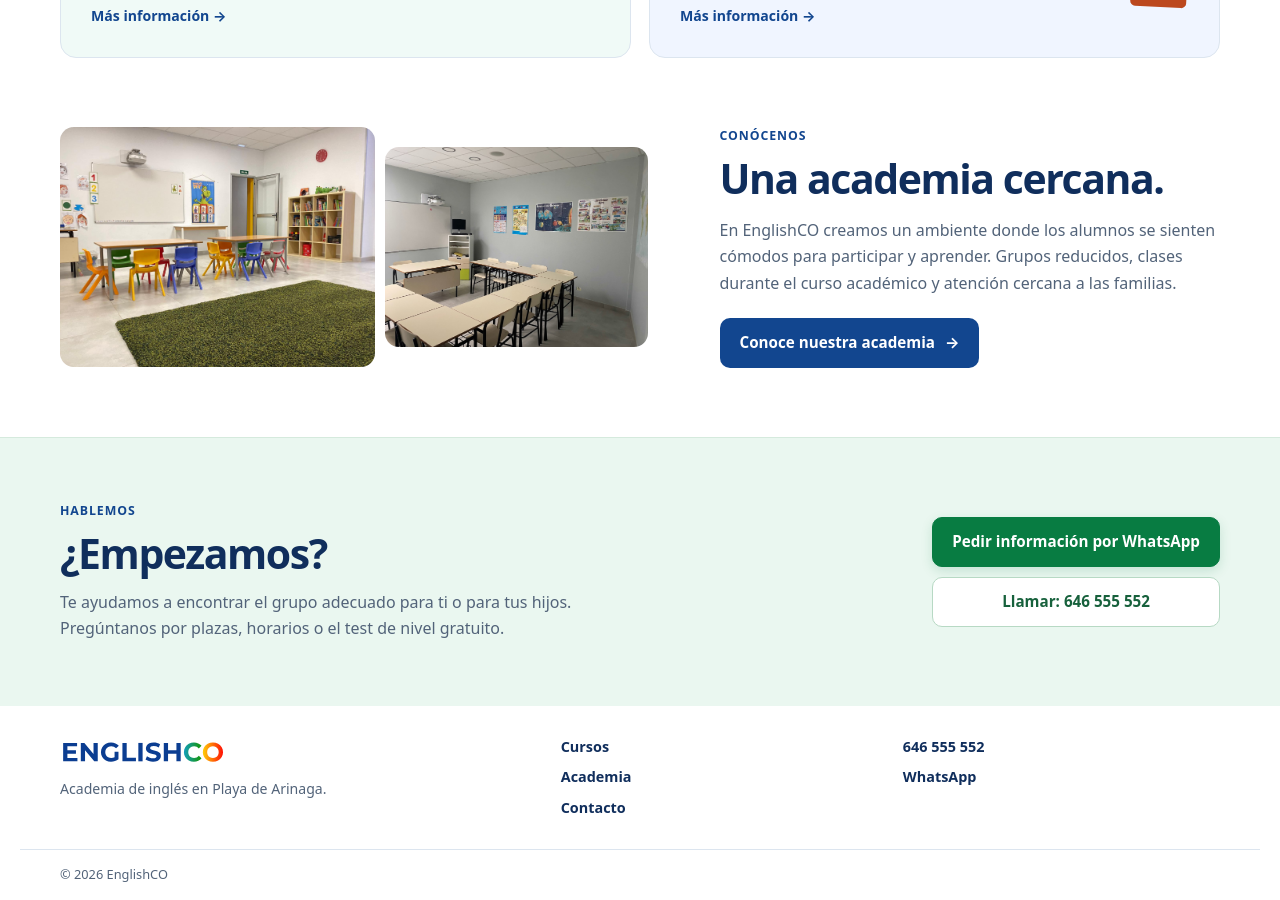
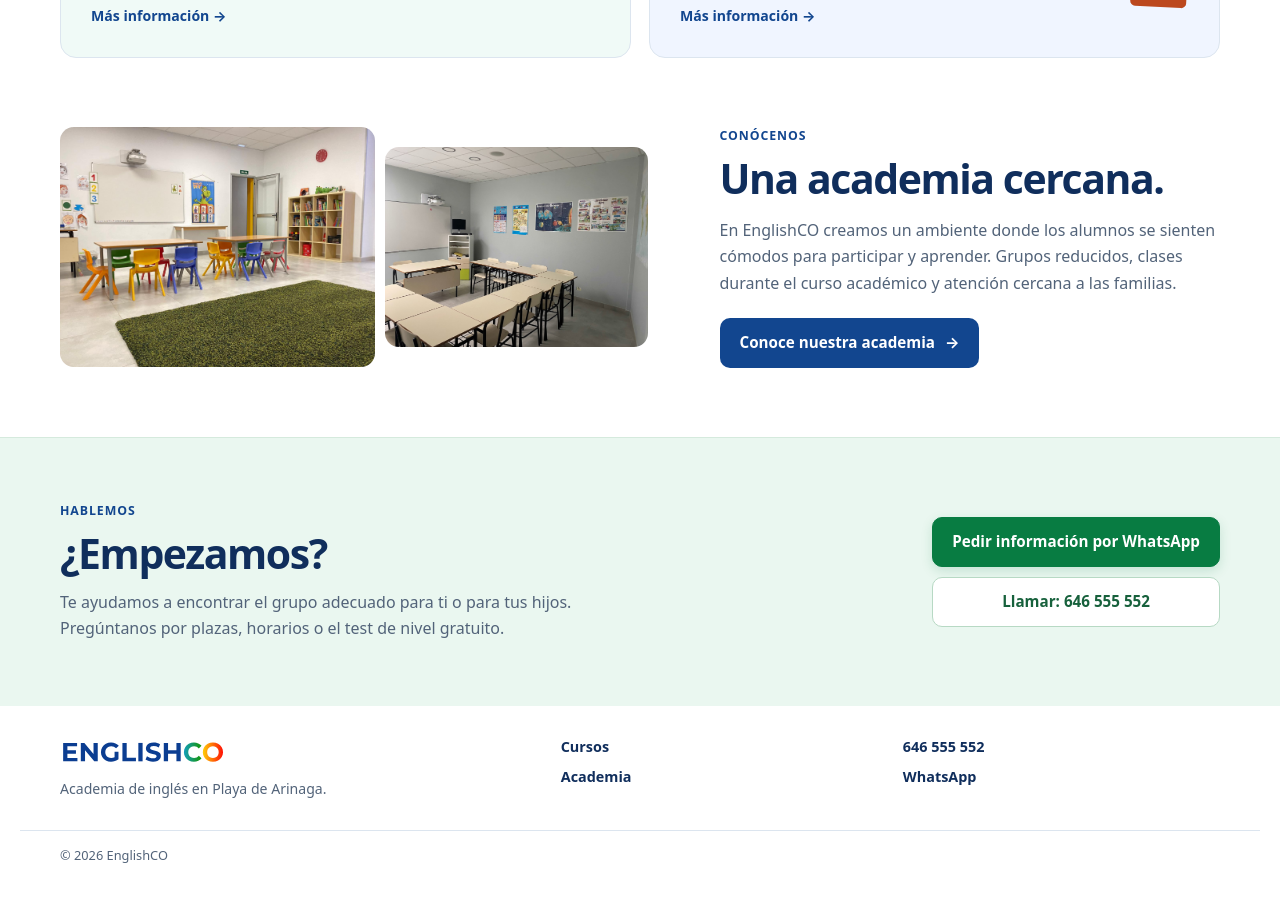
Before and after one commit to dixonbruce/englishco, a Jekyll site: the page built from index.html, in a window 1280 px wide and 900 px high, scrolled down 1614 px. Built offline with Jekyll 4.4.1, drawn with Linux system fonts in a browser that asks for light colours.

Commit message:
Remove 'Contacto' link from footer navigation

```diff
--- a/_includes/home-footer.html
+++ b/_includes/home-footer.html
@@ -1,7 +1,7 @@
 <footer class="ec-footer">
   <div class="ec-shell ec-footer-inner">
     <div><a href="{{ page.url | relative_url }}"><img src="{{ '/images/logo-summer.svg' | relative_url }}" alt="EnglishCO" width="180" height="36"></a><p>Academia de inglés en Playa de Arinaga.</p></div>
-    <nav aria-label="Enlaces del pie de página"><a href="#cursos">Cursos</a><a href="{{ '/academia.html' | relative_url }}">Academia</a><a href="#contacto">Contacto</a></nav>
+    <nav aria-label="Enlaces del pie de página"><a href="#cursos">Cursos</a><a href="{{ '/academia.html' | relative_url }}">Academia</a></nav>
     <div><a href="tel:+34646555552">646 555 552</a><a href="https://wa.me/34646555552" target="_blank" rel="noopener">WhatsApp</a></div>
   </div>
   <div class="ec-shell ec-footer-bottom">&copy; {{ site.time | date: '%Y' }} EnglishCO</div>
```
